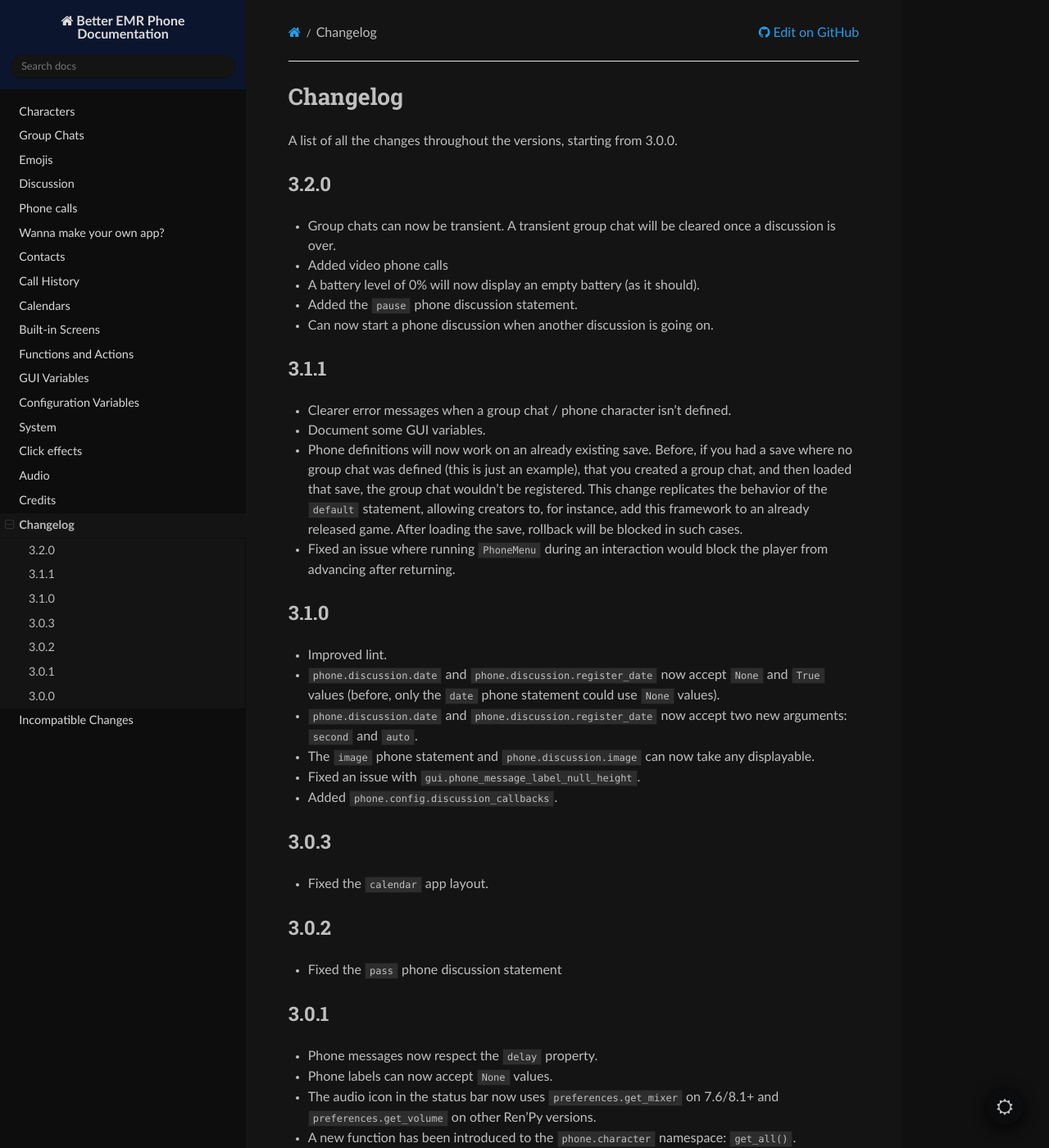
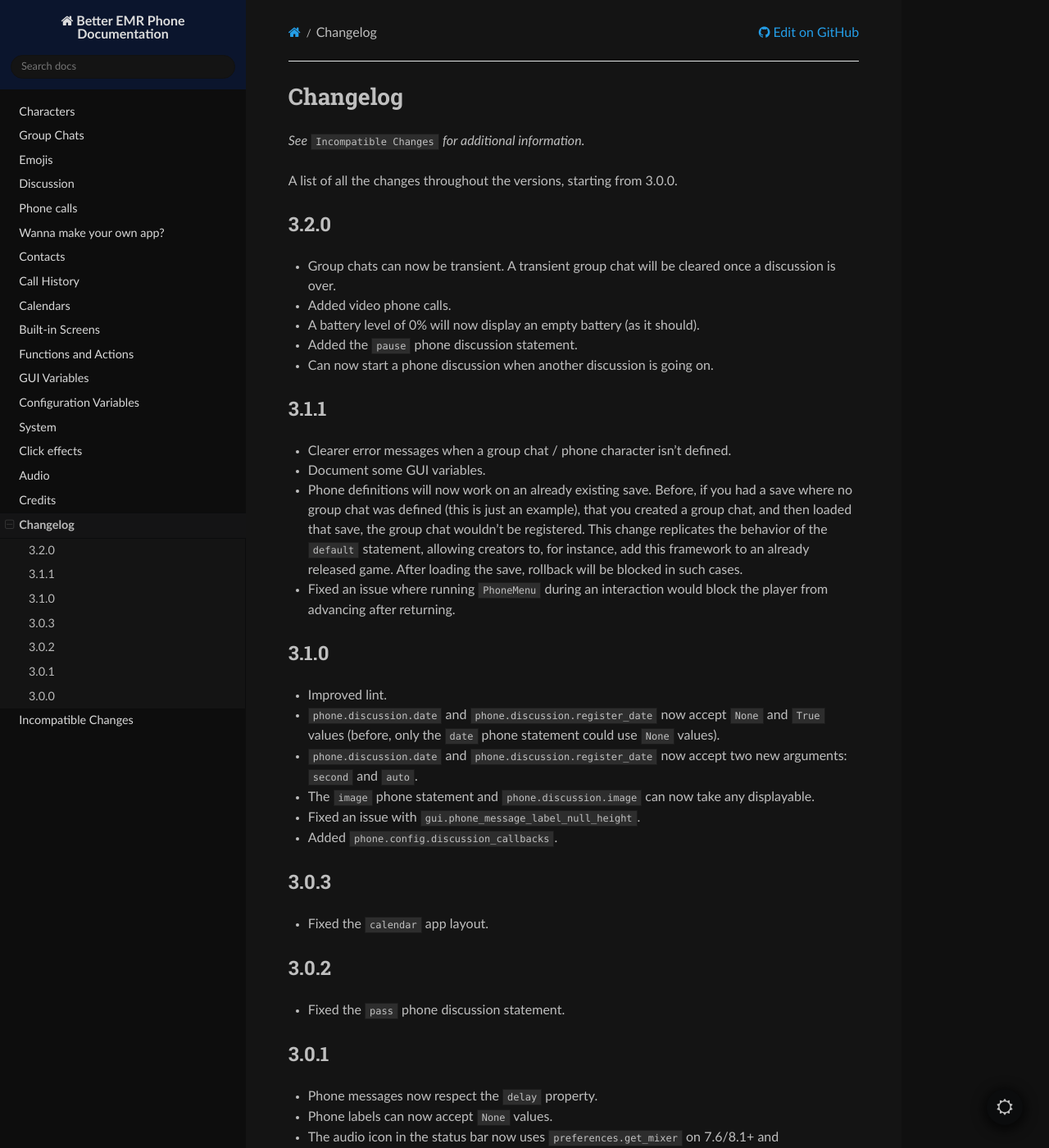
Before and after one commit to Elckarow/Better-EMR-Phone, a Sphinx documentation site: the page built from docs/changelog.rst, in a window 1280 px wide and 1400 px high. Shown: the whole window at 82% size. Built offline with Sphinx 7.4.7 and the Read the Docs theme 2.0.0, drawn with Linux system fonts in a browser that asks for light colours.

Commit message:
Update changelog.rst

```diff
--- a/docs/changelog.rst
+++ b/docs/changelog.rst
@@ -1,5 +1,7 @@
 Changelog
 =========
+
+*See* ``Incompatible Changes`` *for additional information.*
 
 A list of all the changes throughout the versions, starting from 3.0.0.
 
@@ -7,7 +9,7 @@ A list of all the changes throughout the versions, starting from 3.0.0.
 -----
 
 * Group chats can now be transient. A transient group chat will be cleared once a discussion is over.
-* Added video phone calls
+* Added video phone calls.
 * A battery level of 0% will now display an empty battery (as it should).
 * Added the ``pause`` phone discussion statement.
 * Can now start a phone discussion when another discussion is going on.
@@ -38,7 +40,7 @@ A list of all the changes throughout the versions, starting from 3.0.0.
 3.0.2
 -----
 
-* Fixed the ``pass`` phone discussion statement
+* Fixed the ``pass`` phone discussion statement.
 
 3.0.1
 -----
```
